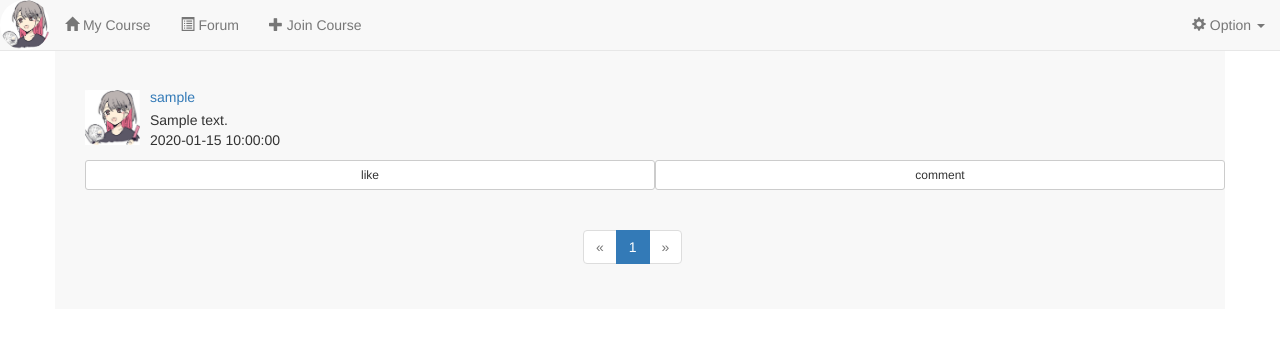
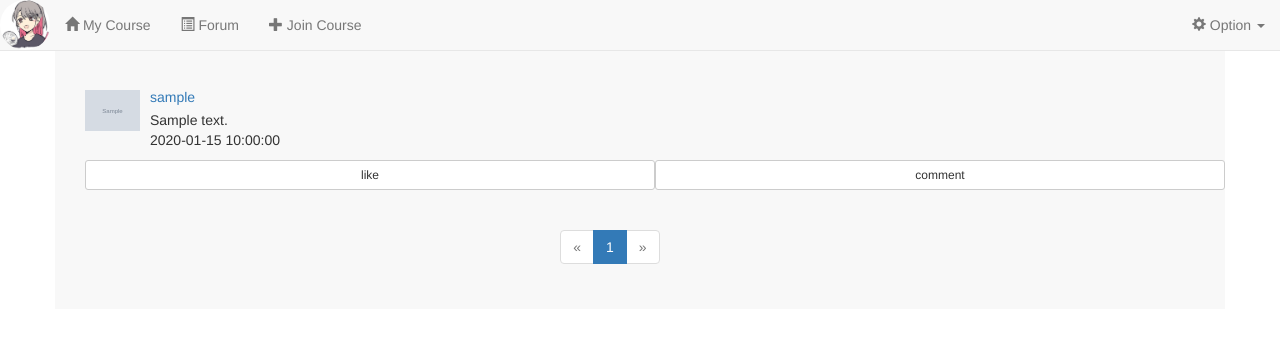
Before and after one commit to jiangxiaosheng/SCUT-ClassHelper, a Flask app: page /forum/ in a window 1280 px wide. Shown: the top 351 px of the page. Run offline with Flask 2, Linux system fonts and the light colour scheme; tables that the repository leaves empty hold one stand-in row (values such as "Sample post"); grey boxes marked "Sample" are stand-in pictures; some libraries are stand-ins or nearby versions.

Commit message:
2019-11-28 做详细设计

```diff
--- a/app/templates/forum/index.html
+++ b/app/templates/forum/index.html
@@ -8,7 +8,7 @@
         {% for each in posts %}
         <div style="padding-top:60px;padding-bottom:30px">
             <div class="media-left">
-                <a href="#"><img src="{{ url_for('static', filename='img/suki.jpg') }}" class="media-object" style="width:55px"></a>
+                <a href="#"><img src="{{ url_for('static', filename=('headicon/'+each.author.headicon_url)) }}" class="media-object" style="width:55px"></a>
             </div>
             <div class="media-body">
                 <a href="#"><h5 class="media-heading">{{ each.author.nickname }}</h5></a>
@@ -25,7 +25,7 @@
         </div>
         {% endfor %}
     </div>
-        <div class="pagination" style="padding-left:45%">
+        <div class="pagination" style="margin-left:43%">
             {{ macros.pagination_widget(pagination, 'forum.index') }}
         </div>
 </div>
@@ -33,13 +33,4 @@
 
 {% block scripts %}
 {{ super() }}
-<script type="text/javascript">function f(id) {
-        $.ajax({
-            url:"../api/drop-course",
-            type:"POST",
-            dataType:"json",
-            data:{"course_id":id},
-            success:function(data){alert("success" + JSON.stringify(data));}
-        });
-    }</script>
 {% endblock %}
```
Also changed, not shown: app/resources/headicon/default.jpg (deleted), app/static/headicon/default.jpg (added), data-dev.sqlite.
